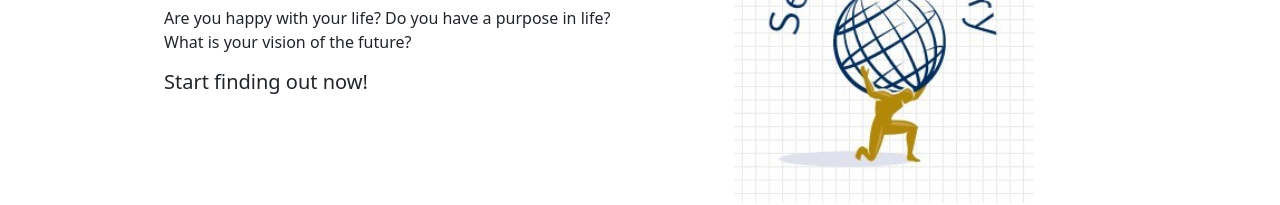
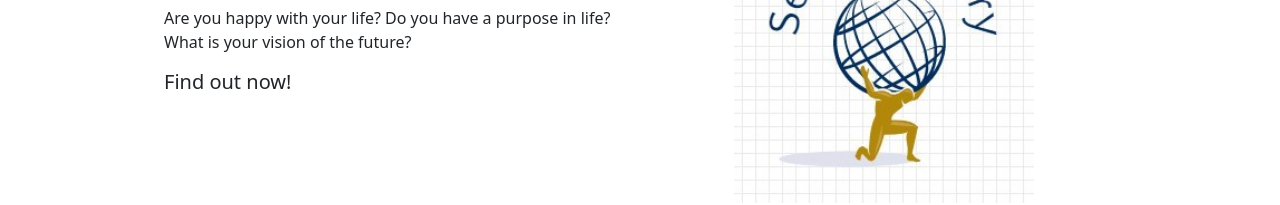
Before and after one commit to DEEJ4Y/SelfDiscoveryAndAttitude, a plain HTML site: page index.html in a window 1280 px wide. Shown: the part 258-463 px from the top of the page. Drawn offline with nearby package versions, Linux system fonts and the light colour scheme.

Commit message:
Change headline caption

```diff
--- a/index.html
+++ b/index.html
@@ -27,7 +27,7 @@
                     <br>
                     <p>Are you happy with your life? Do you have a purpose in life? What is your vision of the future?
                     </p>
-                    <h5>Start finding out now!</h5>
+                    <h5>Find out now!</h5>
                 </div>
                 <div class="col-lg-6 col-md-6 text-center">
                     <br>
```
